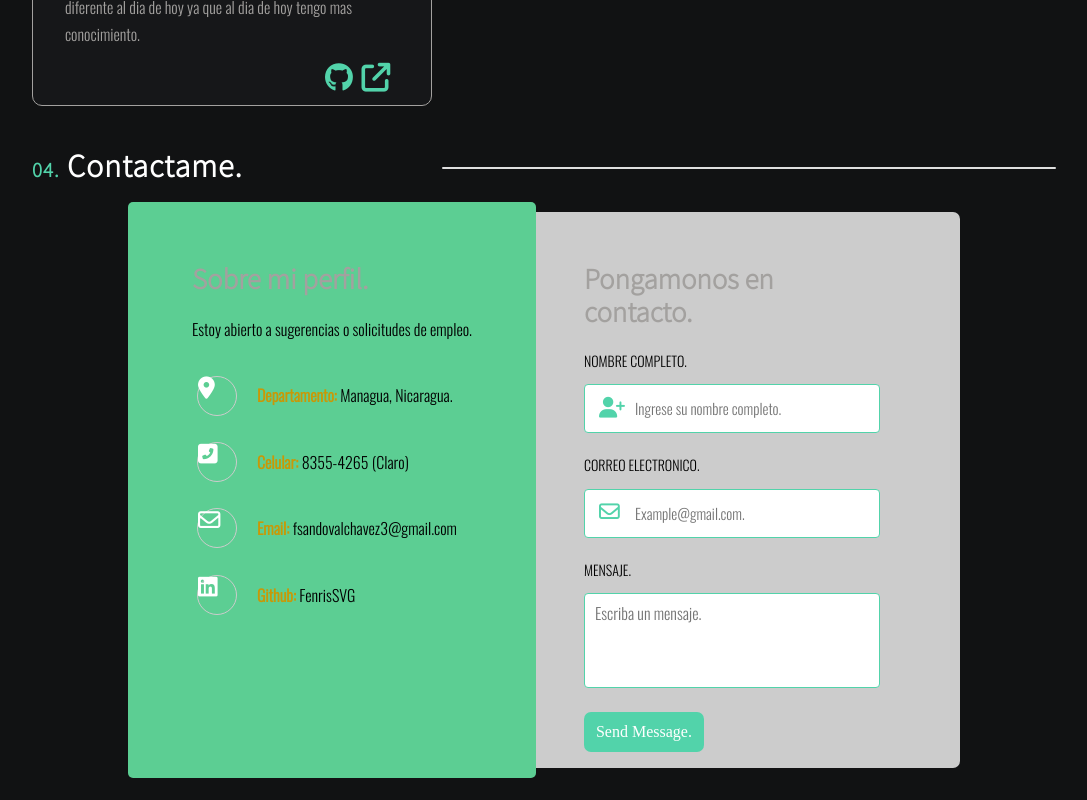
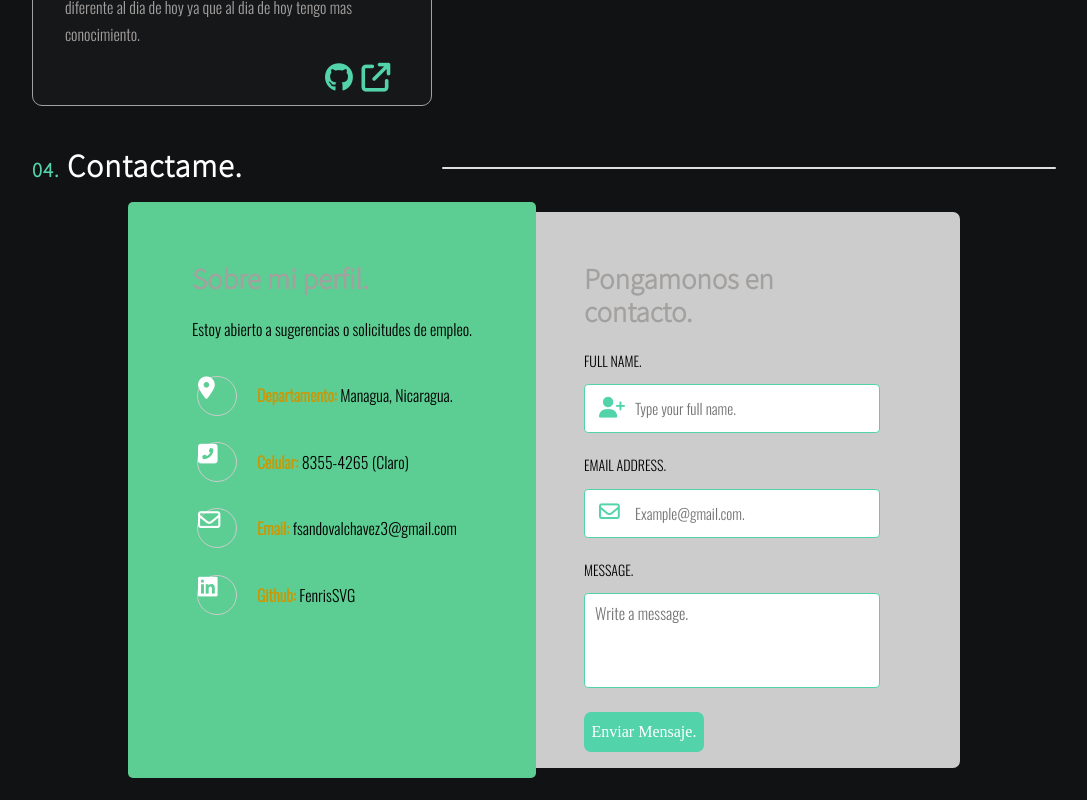
Before and after one commit to FenrisSVG/portfolio, a Vue app: page / in a window 1280 px wide. Shown: the part 3873-4673 px from the top of the page, without its empty margins (96-1183 px from the left). Built offline with nearby package versions, Linux system fonts and the light colour scheme; what vue-scroll-reveal would draw is missing.

Commit message:
algunos textos en ingles

```diff
--- a/src/components/Contact.vue
+++ b/src/components/Contact.vue
@@ -4,8 +4,8 @@
         <div class="form-container">
             <div class="contact-info">
                 <header class="contact-info__header">
-                    <h3 class="contact-info__title">Sobre mi perfil.</h3>
-                    <p class="contact-info__text">Estoy abierto a sugerencias o solicitudes de empleo.</p>
+                    <h3 class="contact-info__title" data-section="contact" data-value="title">Sobre mi perfil.</h3>
+                    <p class="contact-info__text" data-section="contact" data-value="text">Estoy abierto a sugerencias o solicitudes de empleo.</p>
                 </header>
                 <footer class="contact-info__footer" v-if="info.length > 0">
                     <div class="contact-info__perfil" v-for="item in info" :key="item.id">
@@ -25,15 +25,15 @@
                     </label>
                 </div>
                 <div class="contact-form__group">
-                    <label for="message" class="contact-form__label">
-                        MENSAJE.
+                    <label for="message" class="contact-form__label" data-section="contact" data-value="label-three">
+                        MESSAGE.
                         <textarea name="message" cols="30" rows="4"
-                        class="contact-form__textarea" placeholder="Escriba un mensaje." required
+                        class="contact-form__textarea" placeholder="Write a message." required
                         maxlength="250"></textarea>
                     </label>
                 </div>
                 <div class="contact-form__group">
-                    <button type="submit" class="contact-form__button">Send Message.</button>
+                    <button type="submit" class="contact-form__button" data-section="contact" data-value="button">Enviar Mensaje.</button>
                 </div>
             </form>
         </div>
@@ -79,17 +79,17 @@ export default{
                 {
                     id: 1,
                     icon: 'fa-solid fa-user-plus',
-                    label: 'NOMBRE COMPLETO.',
+                    label: 'FULL NAME.',
                     type: 'text',
                     name: 'fullname',
-                    placeholder: 'Ingrese su nombre completo.'
+                    placeholder: 'Type your full name.'
                 },
                 {
                     id: 2,
                     icon: 'fa-regular fa-envelope',
                     type: 'email',
                     name: 'email',
-                    label: 'CORREO ELECTRONICO.',
+                    label: 'EMAIL ADDRESS.',
                     placeholder: 'Example@gmail.com.'
                 },
                 // {
--- a/src/components/Projects.vue
+++ b/src/components/Projects.vue
@@ -2,11 +2,12 @@
     <section class="projects-section" id="proyectos">
         <div class="projects-section__text">
             <Title list="03." title="Proyectos que he construido 🎉" name="title-three" />
-            <p class="projects-text">Lista de páginas que he construido no oficiales si como practicas
+            <p class="projects-text" data-section="projects" data-value="text">Lista de páginas que he construido no oficiales si como practicas
                 de
                 <span>
-                    <a class="projects-text__link" href="https://www.frontendmentor.io/challenges" target="_blank" rel="noopener noreferrer nofollow">FrontEnd Mentor</a>
-                </span> o individuales.
+                    <a class="projects-text__link" href="https://www.frontendmentor.io/challenges" target="_blank" rel="noopener noreferrer nofollow"
+                    data-section="projects" data-value="link">FrontEnd Mentor</a>
+                </span> o páginas individuales.
             </p>
         </div>
         <article class="projects-article"  v-if="projects.length > 0">
```
Also changed, not shown: src/languages/en.json (+6 -4 lines), src/languages/es.json (+4 -3 lines).
